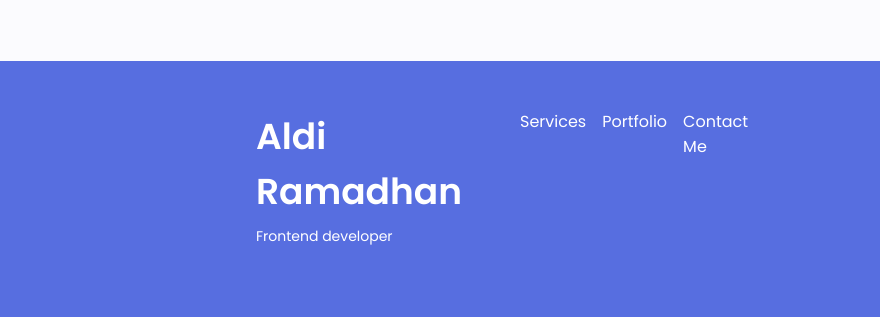
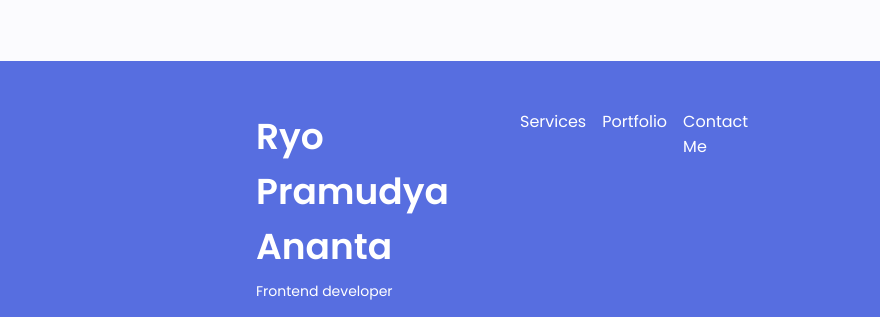
Before and after one commit to iyadrozan/Portofolio-Ryo-Pramudya, a plain HTML site: page index.html in a window 1280 px wide. Shown: the part 5329-5646 px from the top of the page, 0-880 px from the left. Drawn offline with nearby package versions, Linux system fonts and the light colour scheme.

Commit message:
New Version
New Version

```diff
--- a/index.html
+++ b/index.html
@@ -856,7 +856,7 @@
       <div class="footer__bg">
         <div class="footer__container container grid">
           <div>
-            <h1 class="footer__title">Aldi Ramadhan</h1>
+            <h1 class="footer__title">Ryo Pramudya Ananta</h1>
             <span class="footer__subtitle">Frontend developer</span>
           </div>
 
```
